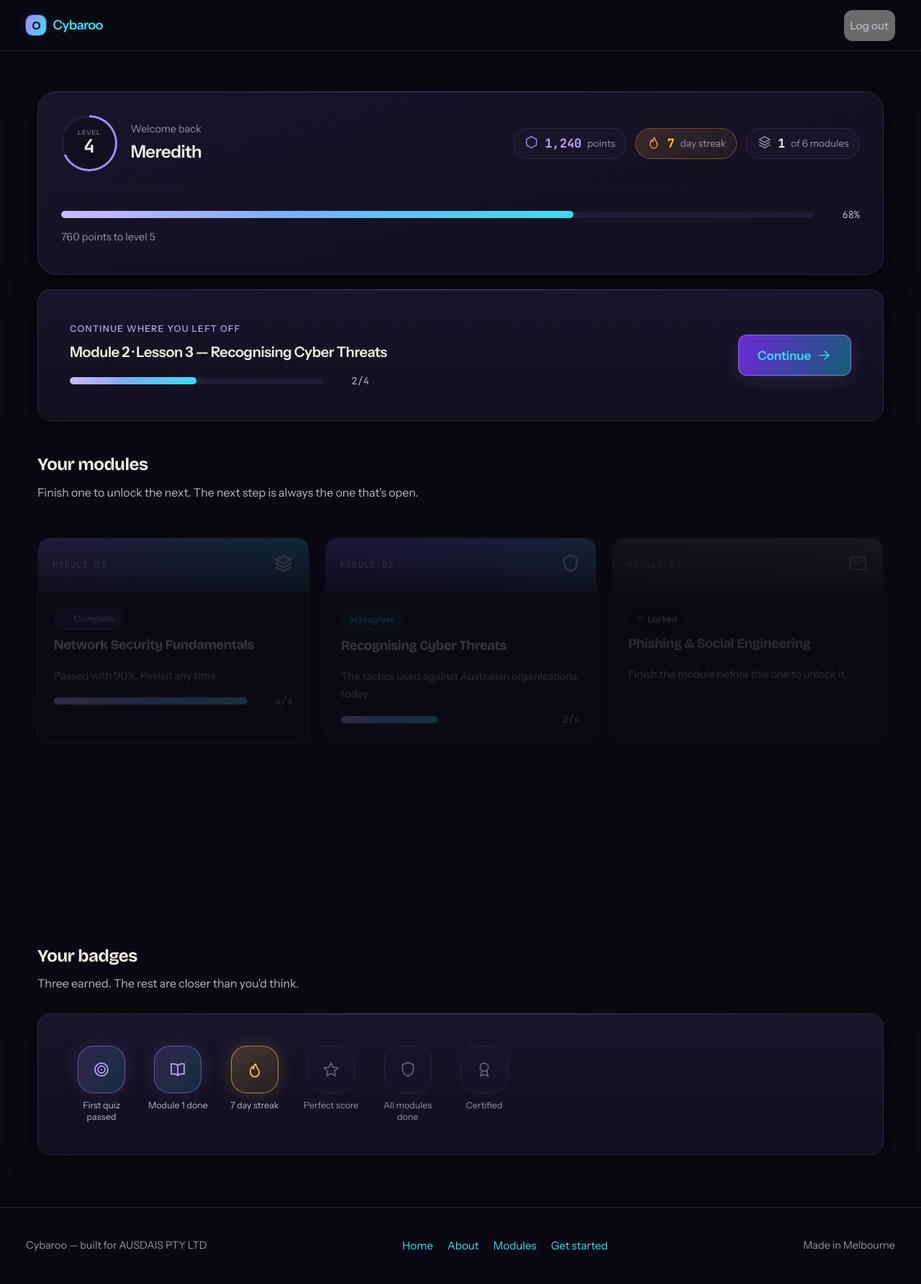
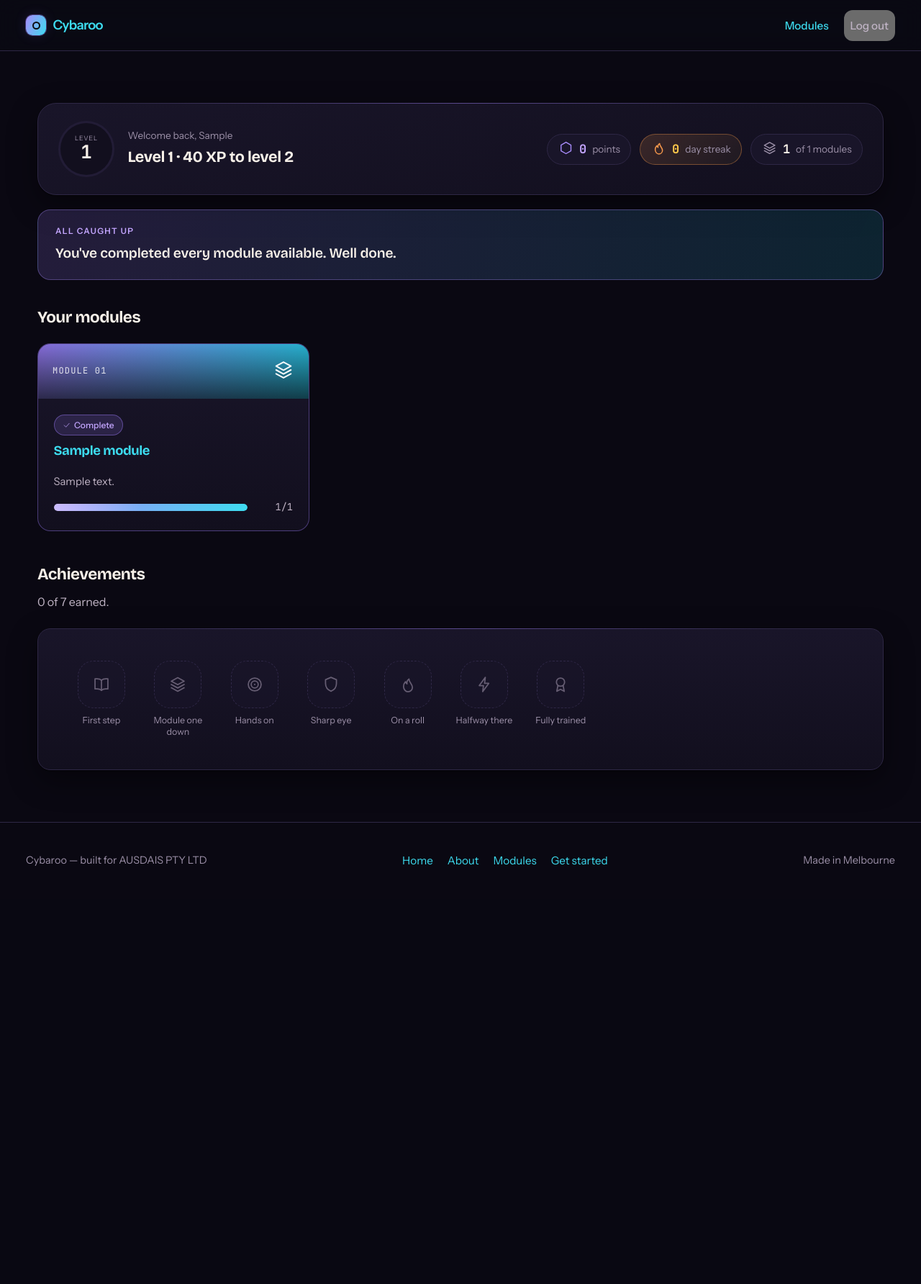
Before and after one commit to aashishdhakal0/Industry-Based-Project-I, a Django app: page /dashboard/ in a window 1280 px wide. Shown: the whole page at 72% size. After the commit the page ends 1203 px from the top, so only its background shows below. Run offline with Django 4.2, Linux system fonts and the light colour scheme; a user stored in the database is signed in; data comes from the database, SQL or seed files in the repository; tables that the repository leaves empty hold one stand-in row (values such as "Sample post"); some libraries are stand-ins or nearby versions.

Commit message:
Sprint 2: dashboard on real data
The student dashboard is now a real view (modules.views.dashboard), not a
placeholder TemplateView. Every figure is read from PostgreSQL through the
gamification engine: level ring and points from UserProfile (recomputed from
records), streak, modules/lessons complete from ProgressRecord, the mission map
with real lock/progress state, "continue where you left off" pointing at the
actual next lesson, and achievements from UserProfile.badges against the
catalogue.

Points/level/streak can't be stale: the profile cache is rewritten from records
on every completion, so the dashboard shows exactly what the records say.

Tests assert real behaviour: 20 points after two lessons, the First step badge
appearing once earned, the continue card resolving to the right module. The
one-primary-action rule still holds (the single Resume button).

146 green.

Co-Authored-By: Claude Opus 4.8 (1M context) <noreply@anthropic.com>

```diff
--- a/modules/views.py
+++ b/modules/views.py
@@ -280,3 +280,47 @@ def complete_simulation(request, order_index):
             "module_url": reverse("learn:module", args=[order_index]),
         }
     )
+
+
+@login_required
+def dashboard(request):
+    """The student's home — every figure real, from PostgreSQL via the engine."""
+    from .badges import CATALOGUE
+
+    profile = g.get_profile(request.user)
+    progress = g.module_progress(request.user)
+    for mp in progress:
+        decorate(mp.module)
+        if not mp.unlocked:
+            mp.state, mp.link = "locked", None
+        else:
+            mp.state = (
+                "complete" if mp.complete
+                else "current" if mp.done_lessons > 0
+                else "open"
+            )
+            mp.link = reverse("learn:module", args=[mp.module.order_index])
+        mp.progress_label = f"{mp.done_lessons}/{mp.total_lessons}"
+
+    target = g.continue_target(request.user)
+    earned = set(profile.badges or [])
+
+    return render(
+        request,
+        "dashboard.html",
+        {
+            "profile": profile,
+            "level": g.level_for_points(profile.points),
+            "progress": progress,
+            "modules_done": sum(1 for mp in progress if mp.complete),
+            "modules_total": len(progress),
+            "lessons_done": sum(mp.done_lessons for mp in progress),
+            "continue_module": target[0] if target else None,
+            "continue_lesson": target[1] if target else None,
+            "badges": [
+                {"badge": b, "earned": b.id in earned} for b in CATALOGUE
+            ],
+            "badges_earned": len(earned),
+            "badges_total": len(CATALOGUE),
+        },
+    )
--- a/nstp/urls.py
+++ b/nstp/urls.py
@@ -2,9 +2,10 @@
 
 from django.conf import settings
 from django.contrib import admin
-from django.contrib.auth.decorators import login_required
 from django.urls import include, path
 from django.views.generic import TemplateView
+
+from modules import views as modules_views
 
 from .placeholder_content import MODULES, THREAT_STATS
 
@@ -33,19 +34,8 @@ urlpatterns = [
         ),
         name="modules",
     ),
-    # The student's home. Placeholder data for now (Sprint 4 wires it to real
-    # ProgressRecord/QuizResult aggregates), but gated from day one — an
-    # unprotected dashboard tends to stay unprotected, and CLAUDE.md requires
-    # every view to carry its own auth check.
-    path(
-        "dashboard/",
-        login_required(
-            TemplateView.as_view(
-                template_name="dashboard.html", extra_context=_module_context
-            )
-        ),
-        name="dashboard",
-    ),
+    # The student's home — real progress from PostgreSQL (modules.views.dashboard).
+    path("dashboard/", modules_views.dashboard, name="dashboard"),
     # The student learning experience — browse, lessons, simulation.
     path("learn/", include("modules.urls")),
     path("", include("authentication.urls")),
--- a/templates/dashboard.html
+++ b/templates/dashboard.html
@@ -1,184 +1,104 @@
 {% extends "base.html" %}
 
 {% comment %}
-  The student's logged-in home, as a HUD.
-
-  EVERY NUMBER ON THIS PAGE IS A PLACEHOLDER. The level, points, streak,
-  progress and module states are hard-coded so the layout can be reviewed
-  before Sprint 4 wires them to ProgressRecord / QuizResult / UserProfile.
-
-  It is @login_required today (see nstp/urls.py) even though it holds no real
-  data — a dashboard that starts life unprotected tends to stay that way, and
-  CLAUDE.md is explicit that every view carries its own auth check.
-
-  One rule drives the layout: the learner should never have to decide what to
-  do next. The HUD says who they are, "Continue" says what to do, the map says
-  where it sits. Everything else is reference.
+  The student's home. EVERY figure here is real, read from PostgreSQL through
+  modules.gamification: level and points from UserProfile (recomputed from
+  records), streak from the profile, modules/lessons done from ProgressRecord,
+  badges from UserProfile.badges. No placeholders.
 {% endcomment %}
 
 {% block title %}Your dashboard — {{ site_name }}{% endblock %}
-
-{% comment %} Logged in: the marketing nav would be noise. {% endcomment %}
 {% block nav_links %}{% endblock %}
 {% block nav_actions %}
+  <a class="cy-btn cy-btn--quiet cy-btn--sm" href="{% url 'learn:browser' %}">Modules</a>
   {% include "_logout_form.html" %}
 {% endblock %}
 
 {% block content %}
-<div class="cy-wrap">
+<div class="cy-wrap cy-learn">
 
-  <!-- ============ HUD ============ -->
-  <section class="cy-showcase__panel cy-rise" style="margin-bottom: 1.25rem;">
-    <div style="display:flex; align-items:center; justify-content:space-between; flex-wrap:wrap; gap:1.5rem;">
-      <div style="display:flex; align-items:center; gap:1.15rem;">
-        <div class="cy-level cy-level--lg" style="--cy-level-progress: 68;">
-          <div class="cy-level__inner">
-            <span class="cy-level__label">Level</span>
-            <span class="cy-level__value">4</span>
-          </div>
-        </div>
-        <div>
-          <p style="color: var(--cy-text-3); font-size: 0.9rem; margin: 0;">Welcome back</p>
-          <p style="font-size: 1.5rem; font-weight: 700; letter-spacing: -0.025em; margin: 0;">Meredith</p>
+  <!-- HUD -->
+  <section class="cy-hud cy-rise">
+    <div class="cy-hud__identity">
+      <div class="cy-level cy-level--lg" style="--cy-level-progress: {{ level.percent }};">
+        <div class="cy-level__inner">
+          <span class="cy-level__label">Level</span>
+          <span class="cy-level__value">{{ level.level }}</span>
         </div>
       </div>
-
-      <div style="display:flex; flex-wrap:wrap; gap:0.75rem;">
-        <span class="cy-stat cy-stat--points">
-          <span class="cy-stat__icon">
-            <svg class="cy-i" aria-hidden="true"><use href="#i-hex"/></svg>
-          </span>
-          <span class="cy-stat__value">1,240</span>
-          <span class="cy-stat__label">points</span>
-        </span>
-        <span class="cy-streak">
-          <span class="cy-streak__flame">
-            <svg class="cy-i" aria-hidden="true"><use href="#i-flame"/></svg>
-          </span>
-          <span class="cy-streak__value">7</span>
-          <span class="cy-streak__label">day streak</span>
-        </span>
-        <span class="cy-stat">
-          <span class="cy-stat__icon">
-            <svg class="cy-i" aria-hidden="true"><use href="#i-layers"/></svg>
-          </span>
-          <span class="cy-stat__value">1</span>
-          <span class="cy-stat__label">of 6 modules</span>
-        </span>
+      <div>
+        <p class="cy-hud__greet">Welcome back{% if request.user.first_name %}, {{ request.user.first_name }}{% endif %}</p>
+        <p class="cy-hud__headline">Level {{ level.level }} · {{ level.to_next }} XP to level {{ level.level|add:1 }}</p>
       </div>
     </div>
-
-    <hr class="cy-divider">
-
-    <div>
-      <div class="cy-progress-row">
-        <div class="cy-progress">
-          <div class="cy-progress__fill" style="--cy-value: 68%;"></div>
-        </div>
-        <span class="cy-progress-row__value">68%</span>
-      </div>
-      <span class="cy-hint" style="margin-top: 0.5rem;">760 points to level 5</span>
+    <div class="cy-hud__stats">
+      <span class="cy-stat cy-stat--points">
+        <span class="cy-stat__icon"><svg class="cy-i" aria-hidden="true"><use href="#i-hex"/></svg></span>
+        <span class="cy-stat__value">{{ profile.points }}</span>
+        <span class="cy-stat__label">points</span>
+      </span>
+      <span class="cy-streak">
+        <span class="cy-streak__flame"><svg class="cy-i" aria-hidden="true"><use href="#i-flame"/></svg></span>
+        <span class="cy-streak__value">{{ profile.streak_count }}</span>
+        <span class="cy-streak__label">day streak</span>
+      </span>
+      <span class="cy-stat">
+        <span class="cy-stat__icon"><svg class="cy-i" aria-hidden="true"><use href="#i-layers"/></svg></span>
+        <span class="cy-stat__value">{{ modules_done }}</span>
+        <span class="cy-stat__label">of {{ modules_total }} modules</span>
+      </span>
     </div>
   </section>
 
+  {% if continue_module %}
+    <a class="cy-continue cy-rise" style="--cy-delay: 0.06s;"
+       href="{% url 'learn:module' continue_module.order_index %}">
+      <div>
+        <span class="cy-continue__label">Continue where you left off</span>
+        <span class="cy-continue__title">{{ continue_module.title }} · {{ continue_lesson.title }}</span>
+      </div>
+      <span class="cy-btn cy-btn--primary cy-btn--sm">
+        Resume
+        <svg class="cy-i" aria-hidden="true"><use href="#i-arrow-right"/></svg>
+      </span>
+    </a>
+  {% else %}
+    <div class="cy-continue cy-rise" style="--cy-delay: 0.06s;">
+      <div>
+        <span class="cy-continue__label">All caught up</span>
+        <span class="cy-continue__title">You've completed every module available. Well done.</span>
+      </div>
+    </div>
+  {% endif %}
 
-  <!-- ============ THE ONE OBVIOUS ACTION ============ -->
-  <section class="cy-card cy-rise" style="--cy-delay: 0.08s; margin-bottom: 3rem;">
-    <div style="display:flex; align-items:center; justify-content:space-between; flex-wrap:wrap; gap:1.5rem;">
-      <div style="flex: 1 1 20rem;">
-        <p style="color: var(--cy-violet-soft); font-size: 0.78rem; font-weight: 500; letter-spacing: 0.1em; margin-bottom: 0.3rem; text-transform: uppercase;">
-          Continue where you left off
-        </p>
-        <p style="font-size: 1.25rem; font-weight: 700; letter-spacing: -0.02em; margin-bottom: 0.75rem;">
-          Module 2 · Lesson 3 — Recognising Cyber Threats
-        </p>
-        <div class="cy-progress-row" style="max-width: 26rem;">
-          <div class="cy-progress">
-            <div class="cy-progress__fill" style="--cy-value: 50%;"></div>
+  <!-- Mission map -->
+  <div class="cy-section__head cy-rise" style="--cy-delay: 0.1s; margin: 2.5rem 0 1.5rem;">
+    <h2 class="cy-section__title" style="font-size: 1.4rem;">Your modules</h2>
+  </div>
+  <div class="cy-map">
+    {% for mp in progress %}
+      {% include "_module_tile.html" with module=mp.module state=mp.state link=mp.link progress=mp.percent progress_label=mp.progress_label %}
+    {% endfor %}
+  </div>
+
+  <!-- Badges -->
+  <div class="cy-section__head cy-rise" style="margin: 3rem 0 1.5rem;">
+    <h2 class="cy-section__title" style="font-size: 1.4rem;">Achievements</h2>
+    <p class="cy-section__lede" style="font-size: 1rem;">{{ badges_earned }} of {{ badges_total }} earned.</p>
+  </div>
+  <div class="cy-card">
+    <div class="cy-badges">
+      {% for item in badges %}
+        <div class="cy-badge {% if item.earned %}cy-badge--earned{% else %}cy-badge--locked{% endif %}"
+             title="{{ item.badge.description }}">
+          <div class="cy-badge__medal">
+            <svg class="cy-i" aria-hidden="true"><use href="#{{ item.badge.icon }}"/></svg>
           </div>
-          <span class="cy-progress-row__value">2/4</span>
+          <span class="cy-badge__name">{{ item.badge.name }}</span>
         </div>
-      </div>
-
-      {% comment %}
-        The only primary button on the page. Everything else is a ghost or a
-        tile — so there is never a question about what to click.
-      {% endcomment %}
-      <a class="cy-btn cy-btn--primary cy-btn--block-sm" href="#">
-        Continue
-        <svg class="cy-i" aria-hidden="true"><use href="#i-arrow-right"/></svg>
-      </a>
-    </div>
-  </section>
-
-
-  <!-- ============ MISSION MAP ============ -->
-  <section>
-    <div class="cy-section__head" style="margin-bottom: 1.75rem;">
-      <h2 class="cy-section__title" style="font-size: 1.5rem;">Your modules</h2>
-      <p class="cy-section__lede" style="font-size: 1rem;">
-        Finish one to unlock the next. The next step is always the one that's open.
-      </p>
-    </div>
-
-    {% comment %}
-      Titles come from nstp/placeholder_content.py, same as every other page
-      that lists them. The states below are the placeholder story: module 1
-      done, module 2 in progress, the rest locked. Sprint 4 derives these from
-      ProgressRecord and QuizResult instead of hard-coding forloop positions.
-    {% endcomment %}
-    <div class="cy-map">
-      {% for m in modules %}
-        {% if forloop.counter == 1 %}
-          {% include "_module_tile.html" with module=m state="complete" delay="0.1s" progress=100 progress_label="4/4" unlock_hint="Passed with 90%. Revisit any time." %}
-        {% elif forloop.counter == 2 %}
-          {% include "_module_tile.html" with module=m state="current" delay="0.16s" progress=50 progress_label="2/4" %}
-        {% else %}
-          {% include "_module_tile.html" with module=m state="locked" delay="0.2s" unlock_hint="Finish the module before this one to unlock it." %}
-        {% endif %}
       {% endfor %}
     </div>
-  </section>
-
-
-  <!-- ============ BADGES ============ -->
-  <section style="margin-top: 3.5rem;">
-    <div class="cy-section__head" style="margin-bottom: 1.75rem;">
-      <h2 class="cy-section__title" style="font-size: 1.5rem;">Your badges</h2>
-      <p class="cy-section__lede" style="font-size: 1rem;">
-        Three earned. The rest are closer than you'd think.
-      </p>
-    </div>
-
-    <div class="cy-card">
-      <div class="cy-badges">
-        <div class="cy-badge cy-badge--earned">
-          <div class="cy-badge__medal"><svg class="cy-i" aria-hidden="true"><use href="#i-target"/></svg></div>
-          <span class="cy-badge__name">First quiz passed</span>
-        </div>
-        <div class="cy-badge cy-badge--earned">
-          <div class="cy-badge__medal"><svg class="cy-i" aria-hidden="true"><use href="#i-book"/></svg></div>
-          <span class="cy-badge__name">Module 1 done</span>
-        </div>
-        <div class="cy-badge cy-badge--earned cy-badge--gold">
-          <div class="cy-badge__medal"><svg class="cy-i" aria-hidden="true"><use href="#i-flame"/></svg></div>
-          <span class="cy-badge__name">7 day streak</span>
-        </div>
-        <div class="cy-badge cy-badge--locked">
-          <div class="cy-badge__medal"><svg class="cy-i" aria-hidden="true"><use href="#i-star"/></svg></div>
-          <span class="cy-badge__name">Perfect score</span>
-        </div>
-        <div class="cy-badge cy-badge--locked">
-          <div class="cy-badge__medal"><svg class="cy-i" aria-hidden="true"><use href="#i-shield"/></svg></div>
-          <span class="cy-badge__name">All modules done</span>
-        </div>
-        <div class="cy-badge cy-badge--locked">
-          <div class="cy-badge__medal"><svg class="cy-i" aria-hidden="true"><use href="#i-award"/></svg></div>
-          <span class="cy-badge__name">Certified</span>
-        </div>
-      </div>
-    </div>
-  </section>
+  </div>
 
 </div>
 {% endblock %}
```
Also changed, not shown: modules/tests/test_views.py (+33 -0 lines), tests/test_pages.py (+11 -2 lines).
